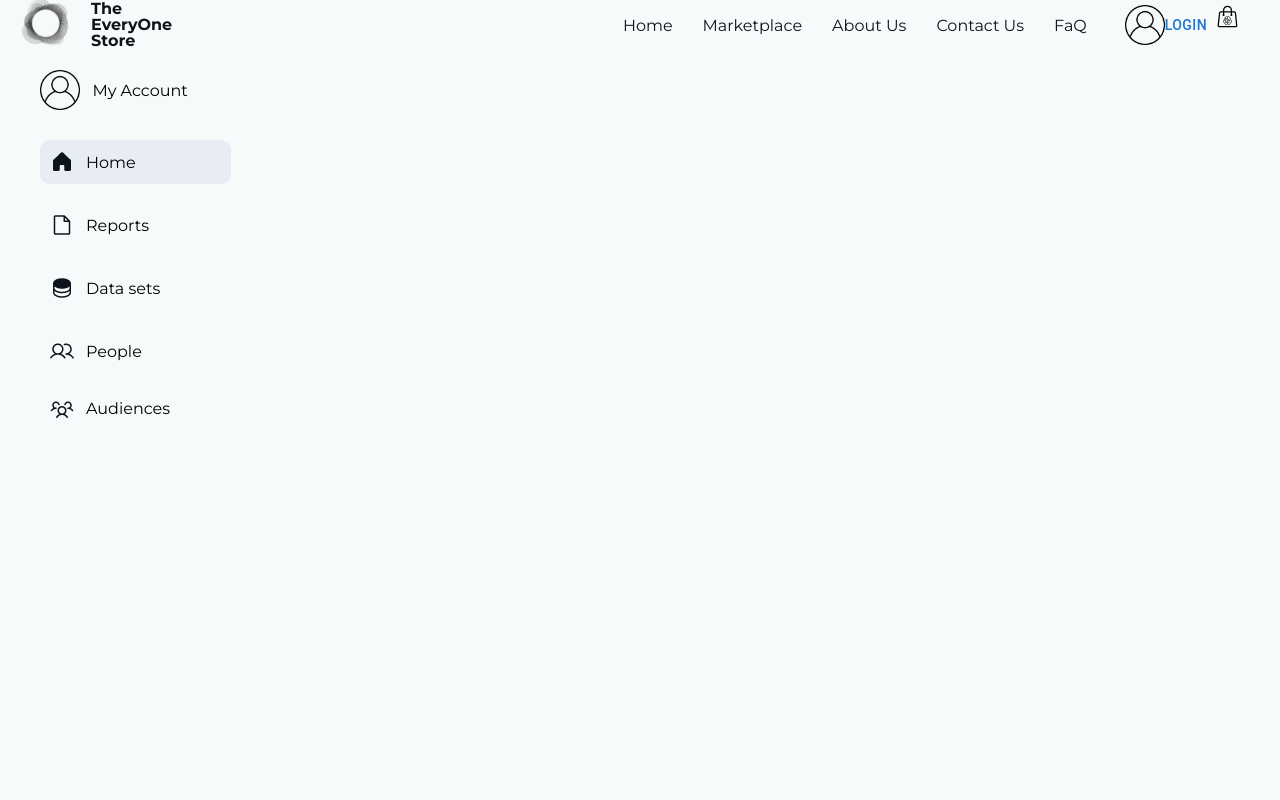
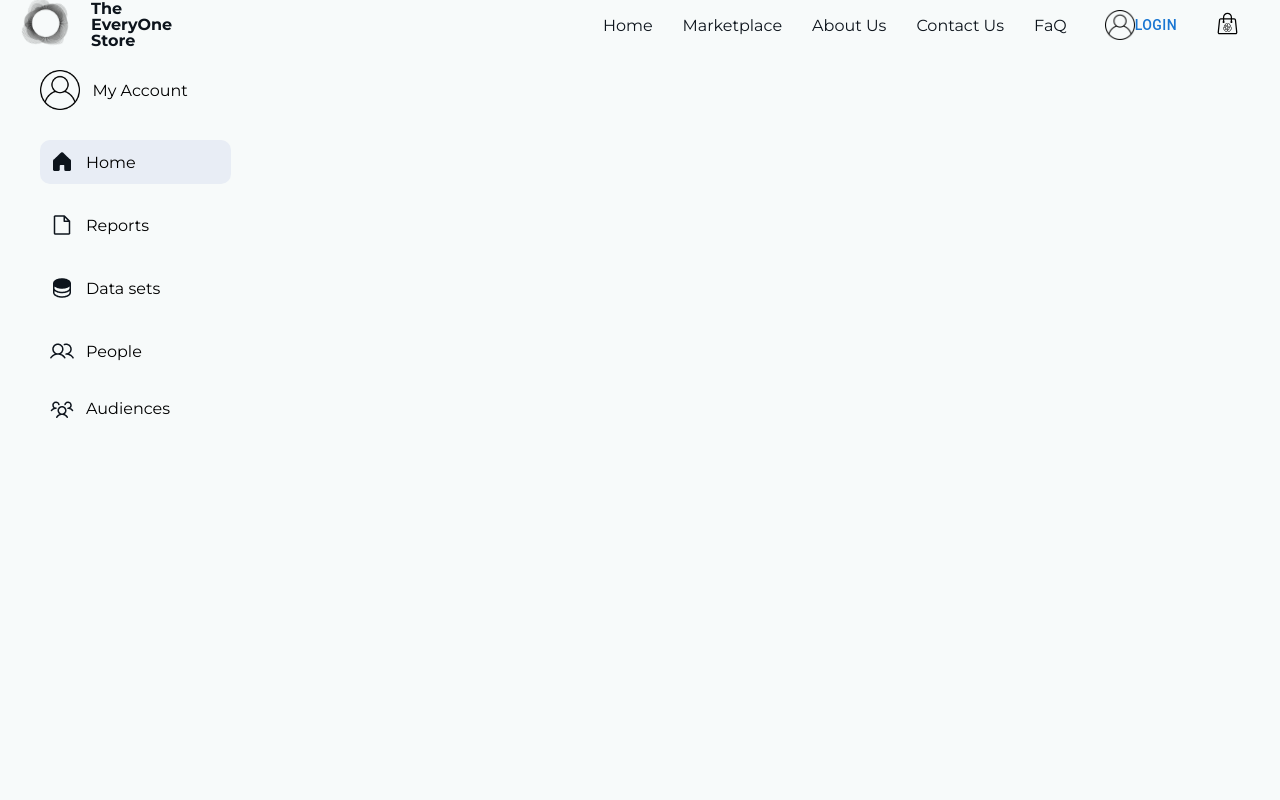
Before and after one commit to simonnilsson90/EksjoSot_Frontend, a React (Create React App) app in the folder client/: page /myAccount in a window 1280 px wide. Shown: the top 800 px of the page. Built offline with nearby package versions, Linux system fonts and the light colour scheme.

Commit message:
browerRouter updated for better navigation

```diff
--- a/client/src/App.js
+++ b/client/src/App.js
@@ -1,12 +1,17 @@
 import React from "react";
 import "./global.css";
-import Navbar from "./components/navbar/NavbarComponent";
+
 import HomePage from "./views/HomePage";
 import MarketPage from "./views/MarketPage";
 import "./App.css";
-import { BrowserRouter, Route, Routes } from "react-router-dom";
+import {
+  createBrowserRouter,
+  Route,
+  createRoutesFromElements,
+  RouterProvider
+} from "react-router-dom";
 import MyAccount from "./components/myAccount/MyAccount";
-import Footer from "./components/footer/FooterComponent";
+
 import ConsentForm from "./components/feature/consent/ConsentForm";
 
 
@@ -17,29 +22,34 @@ import DataSetsComponent from "./components/myAccount/dataSets/dataSetsComponent
 import CreateDataset from "./components/myAccount/createDataset/createDatasetComponent";
 import Reports from "./components/myAccount/reports/reportsComponent";
 
+//layouts
+import RootLayout from "./layouts/RootLayout";
+import Login from "./components/login/loginComponent";
 
+const router = createBrowserRouter(
+  createRoutesFromElements(
+    <Route path="/" element={<RootLayout />} >
+      <Route path="/" element={<HomePage />} />
+      <Route path="market" element={<MarketPage />} />
+      {/* <Route path="contacUs" element={<ContactUs />} /> */}
+      {/* <Route path="FaQ" element={<FaQ />} /> */}
+      <Route path="LogIn" element={<Login />} />
+      {/* <Route path="shopping-bag" element={<Shopping />} /> */}
+
+      <Route path="myAccount" element={<MyAccount />} />
+      <Route path="consentForm" element={<ConsentForm />} />
+      <Route path="cards" element={<CardsLayoutWithSidebar />} />
+      <Route path="imagescard" element={<ImagesCardComponent />} />
+      <Route path="myAccount/dataSets" element={<DataSetsComponent />} />
+      <Route path="myAccount/dataSets/createDataset" element={<CreateDataset />} />
+      <Route path="myAccount/reports" element={<Reports />} />
+  </Route>
+  )
+)
 
 function App() {
   return (
-    <BrowserRouter>
-      <Navbar />
-      <Routes>
-        <Route path="/" element={<HomePage />} />
-        <Route path="market" element={<MarketPage />} />
-        <Route path="myAccount" element={<MyAccount />} />
-        <Route path="consentForm" element={<ConsentForm />} />
-
-          <Route path="cards" element={<CardsLayoutWithSidebar />} />
-          <Route path="imagescard" element={<ImagesCardComponent />} />
-
-
-        <Route path="myAccount/dataSets" element={<DataSetsComponent />} />
-        <Route path="myAccount/dataSets/createDataset" element={<CreateDataset />} />
-        <Route path="myAccount/reports" element={<Reports />} />
-
-      </Routes>
-      <Footer />
-    </BrowserRouter>
+    <RouterProvider router={router} />
   );
 }
 
--- a/client/src/components/navbar/NavbarComponent.js
+++ b/client/src/components/navbar/NavbarComponent.js
@@ -1,4 +1,3 @@
-import Logo from "../../assets/images/homepage/logo.png";
 import UserPic from "../../assets/images/homepage/user.png";
 import React, {useState} from "react";
 import "./navbarComponent.css";
@@ -29,7 +28,7 @@ function Navbar() {
     return (
         <nav>
             <ul className="navbarContainer">
-                <a href="/" id="logoContainer">
+                <Link to ="/" id="logoContainer">
                     <img
                         id="logo"
                         src={"/theEveryoneStorelogo.svg"}
@@ -40,27 +39,28 @@ function Navbar() {
                     <span className="companyName">
                         The<br/>EveryOne<br/>Store
                     </span>
-                </a>
+                </Link>
                 <div id="linksContainer" className={isMenuOpen ? "open" : ""}>
                     <li className="navbarLink">
-                        <a href="/" onClick={closeDrawer}>Home</a>
+                        <Link to="/" onClick={closeDrawer}>Home</Link>
                     </li>
                     <li className="navbarLink">
-                        <a href="market">Marketplace</a>
+                        <Link to="/market">Marketplace</Link>
                     </li>
 
                     <li className="navbarLink">
-                        <a href="#">About Us</a>
+                        <Link to="/aboutUs">About Us</Link>
                     </li>
                     <li className="navbarLink">
-                        <a href="#">Contact Us</a>
+                        <Link to="/contactUs">Contact Us</Link>
                     </li>
                     <li className="navbarLink">
-                        <a href="FaQ">FaQ</a>
+                        <Link to="/FaQ">FaQ</Link>
                     </li>
                     <li className="navbarLink">
+                        <Link to="/LogIn">
                             <Button onClick={toggleDrawer(true)}>
-                            <img src={UserPic} width={40} height={40} alt="User Picture"/>
+                                <img src={UserPic} width={30} height={30} alt="User"/>
                                 <p>Login</p>
                             </Button>
                             <Drawer open={open}
@@ -70,7 +70,9 @@ function Navbar() {
                                     <Login onClose={closeDrawer}/>
                                 </Box>
                             </Drawer>
-
+                        </Link>
+                    </li>
+                    <li>
                         <Link id="shoppingBag" to="/myShopping">
                             <img src={'/shopping-bag.svg'} width={25} height={25} alt="shopping bag"/>
                         </Link>
--- /dev/null
+++ b/client/src/layouts/RootLayout.js
@@ -0,0 +1,20 @@
+import Navbar from "../components/navbar/NavbarComponent"
+import Footer from "../components/footer/FooterComponent"
+import { Outlet } from "react-router-dom"
+
+
+function RootLayout() {
+  return (
+    <div>
+        <Navbar />
+
+        <main>
+          <Outlet />
+        </main>
+
+      <Footer />
+    </div>
+  )
+}
+
+export default RootLayout
```
Lines whose indentation alone changed are shown as unchanged.
